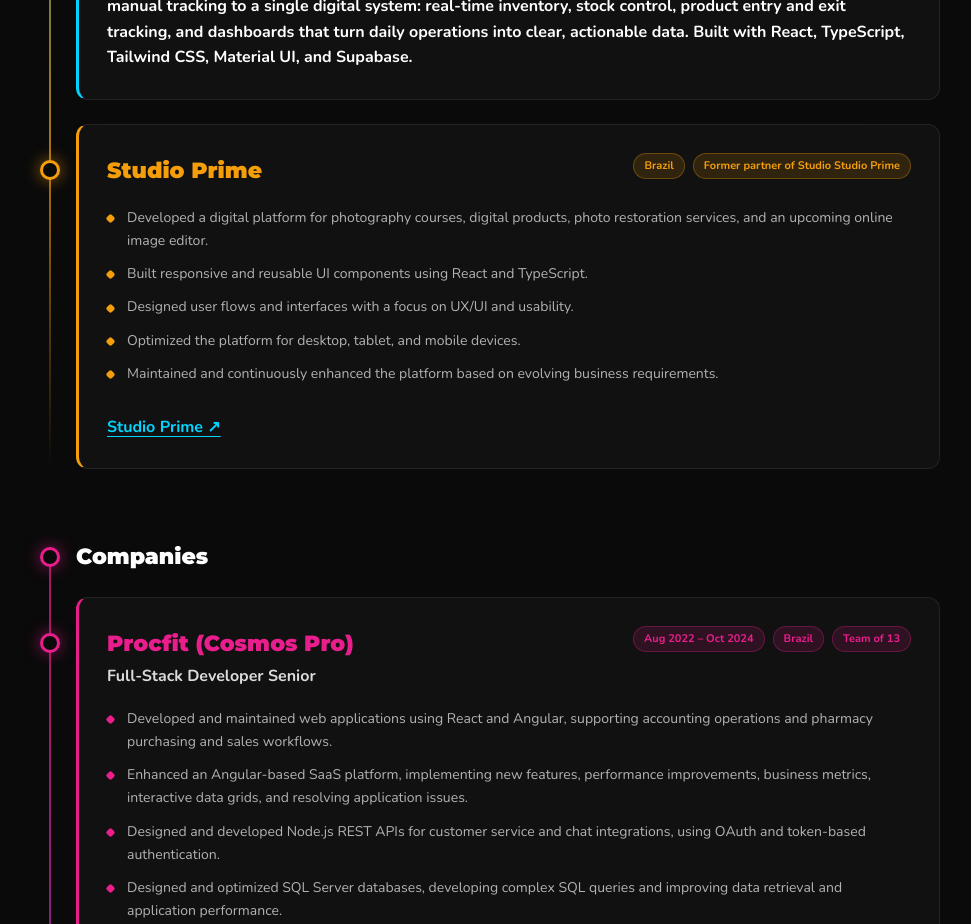
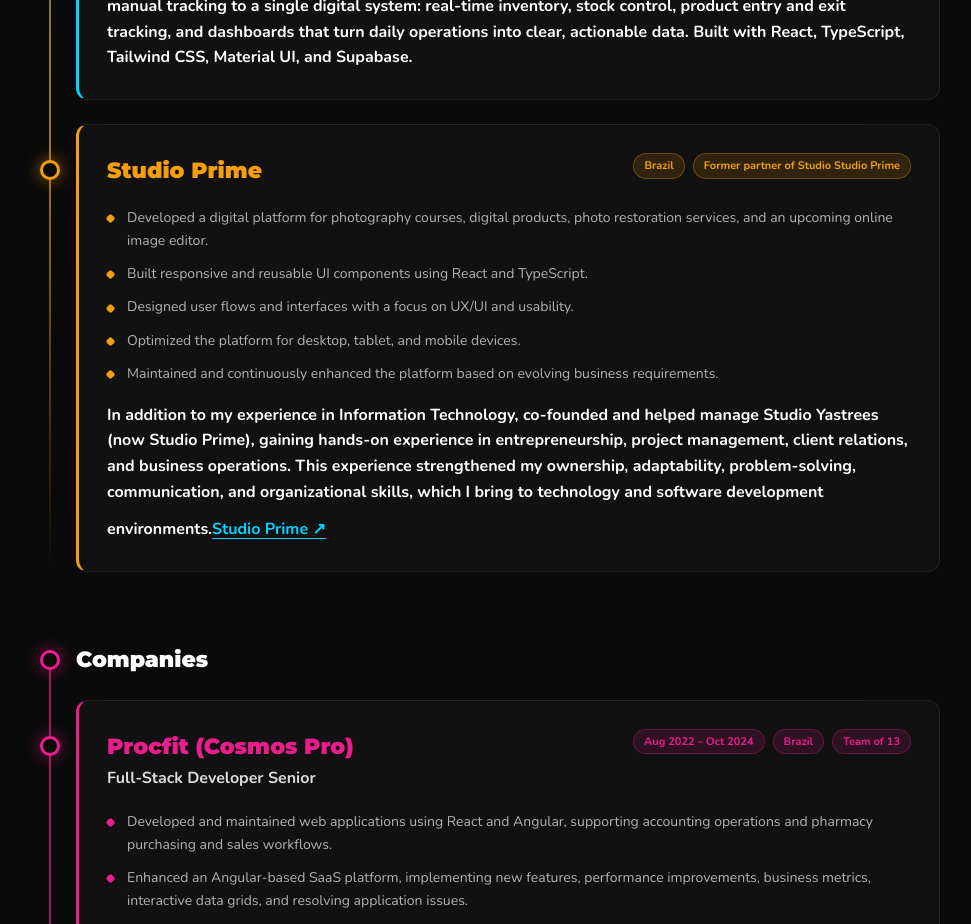
Before and after one commit to llr2ll/Portifolio-v2, a React (Create React App) app: page / in a window 1280 px wide. Shown: the part 1660-2584 px from the top of the page, without its empty margins (150-1121 px from the left). Built offline with nearby package versions, Linux system fonts and the light colour scheme.

Commit message:
adding studio prime text

```diff
--- a/src/data/content.ts
+++ b/src/data/content.ts
@@ -497,7 +497,15 @@
             "Mantenimiento y mejora continua de la plataforma de acuerdo con las necesidades del negocio.",
           ],
         ],
-        result: {  link: "https://photu-one.vercel.app", label: "Studio Prime ↗" }
+        result: {
+          link: "https://photu-one.vercel.app",
+          label: "Studio Prime ↗",
+          text: [
+            "In addition to my experience in Information Technology, co-founded and helped manage Studio Yastrees (now Studio Prime), gaining hands-on experience in entrepreneurship, project management, client relations, and business operations. This experience strengthened my ownership, adaptability, problem-solving, communication, and organizational skills, which I bring to technology and software development environments.",
+            "Além da minha experiência em Tecnologia da Informação, co-fundei e ajudei a gerenciar o Studio Yastrees (atualmente Studio Prime), adquirindo experiência prática em empreendedorismo, gestão de projetos, relacionamento com clientes e operações de negócios. Essa experiência fortaleceu minhas habilidades de senso de responsabilidade e ownership, adaptabilidade, resolução de problemas, comunicação e organização, que aplico em ambientes de tecnologia e desenvolvimento de software.",
+            "Además de mi experiencia en Tecnologías de la Información, cofundé y ayudé a gestionar Studio Yastrees (actualmente Studio Prime), adquiriendo experiencia práctica en emprendimiento, gestión de proyectos, relación con clientes y operaciones empresariales. Esta experiencia fortaleció mis habilidades de responsabilidad y ownership, adaptabilidad, resolución de problemas, comunicación y organización, que aporto a entornos de tecnología y desarrollo de software.",
+          ],
+        }
       },
     ]
   }
```
